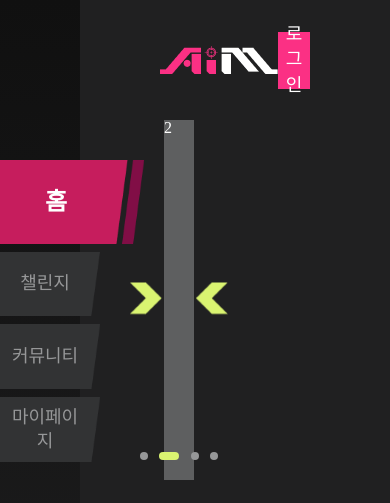
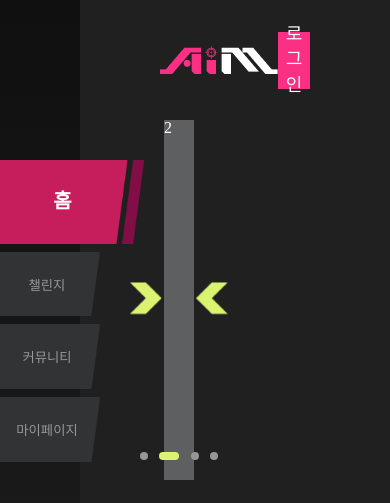
Before and after one commit to AiM-Club/AiM-web, a React (Vite) app: page / in a window 390 px wide. Shown: the top 503 px of the page. Built offline with nearby package versions, Linux system fonts and the light colour scheme; a web font is replaced by a local one.

Commit message:
chore: menu 반응형 설정

```diff
--- a/src/layouts/header/Header.style.ts
+++ b/src/layouts/header/Header.style.ts
@@ -42,9 +42,19 @@ export const SubMenuItem = styled.div<{ $isActive: boolean}>`
   align-items: center;
   background-color: var(--surpace-primary);
   border: none;
+  transition: width 0.3s ease, aspect-ratio 0.3s ease;
 
   &:hover {
   color: ${(props) =>
       props.$isActive ? `var(--text-primary-default)` : `var(--text-primary-hover)`};
   }
+
+  @media (max-width: 1300px) {
+    padding-inline: 1.5rem;
+    font: var(--title-h-s);
+  }
+
+  @media (max-width: 1024px) {
+    padding-inline: 1.5rem;
+  }
 `;
--- a/src/layouts/sidebar/Sidebar.style.ts
+++ b/src/layouts/sidebar/Sidebar.style.ts
@@ -58,4 +58,14 @@ export const MenuText = styled.div<{ $isActive: boolean}>`
   padding-right: ${(props) =>
     props.$isActive ? `2rem` : `0.625rem`
   };
+
+  @media (max-width: 1024px) {
+    font: ${(props) =>
+    props.$isActive ? `var(--title-h-m)` : `var(--subtitle-m-s)`
+  };
+
+  padding-right: ${(props) =>
+    props.$isActive ? `1.2rem` : `0.375rem`
+  };
+  }
 `;
```
